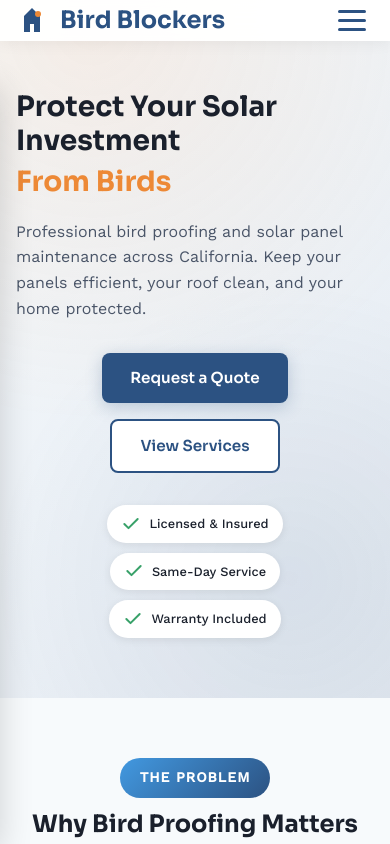
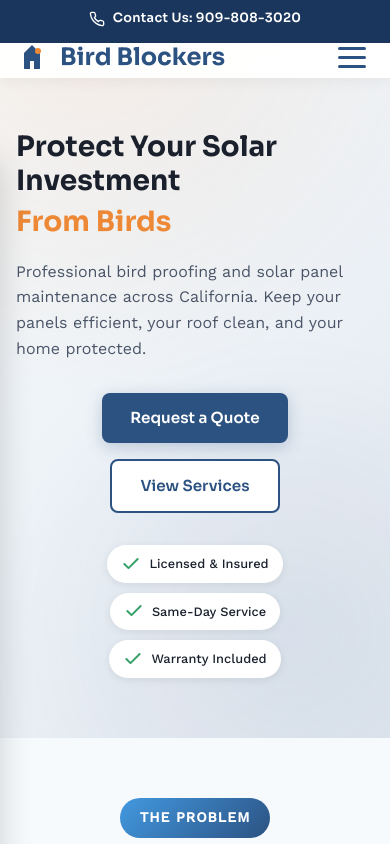
Before and after one commit to 3lue7hunder/Bird-Blockers, a plain HTML site: page index.html in a window 390 px wide. Shown: the top 844 px of the page. Drawn offline with nearby package versions, Linux system fonts and the light colour scheme.

Commit message:
Added Contact info

```diff
--- a/index.html
+++ b/index.html
@@ -11,6 +11,18 @@
     <link rel="stylesheet" href="styles.css">
 </head>
 <body>
+    <!-- Top Contact Bar -->
+    <div class="top-bar">
+        <div class="container">
+            <a href="tel:3853134670" class="top-bar-phone">
+                <svg width="16" height="16" viewBox="0 0 24 24" fill="none">
+                    <path d="M22 16.92v3a2 2 0 01-2.18 2 19.79 19.79 0 01-8.63-3.07 19.5 19.5 0 01-6-6A19.79 19.79 0 012.12 4.18 2 2 0 014.11 2h3a2 2 0 012 1.72c.127.96.361 1.903.7 2.81a2 2 0 01-.45 2.11L8.09 9.91a16 16 0 006 6l1.27-1.27a2 2 0 012.11-.45c.907.339 1.85.573 2.81.7A2 2 0 0122 16.92z" stroke="currentColor" stroke-width="2" stroke-linecap="round" stroke-linejoin="round"/>
+                </svg>
+                Contact Us: 909-808-3020
+            </a>
+        </div>
+    </div>
+
     <!-- Navigation -->
     <nav class="navbar" id="navbar">
         <div class="container nav-container">
@@ -464,7 +476,7 @@
                         <div class="form-row">
                             <div class="form-group">
                                 <label for="phone">Phone Number *</label>
-                                <input type="tel" id="phone" name="phone" required>
+                                <input type="tel" id="phone" name="phone" maxlength="12" required>
                             </div>
 
                             <div class="form-group">
@@ -560,7 +572,7 @@
 
             <div class="footer-bottom">
                 <p>&copy; 2026 Bird Blockers. All rights reserved.</p>
-                <p>Serving California homeowners with professional solar panel protection.</p>
+                <p>Serving California homeowners with professional solar panel protection</p>
             </div>
         </div>
     </footer>
--- a/script.js
+++ b/script.js
@@ -208,6 +208,24 @@ emailInput.addEventListener('blur', function () {
     this.style.borderColor = emailRegex.test(this.value) ? 'var(--success)' : 'var(--error)';
 });
 
+// Auto-format phone number as xxx-xxx-xxxx while typing
+phoneInput.addEventListener('input', function () {
+    // Strip everything except digits
+    let digits = this.value.replace(/\D/g, '');
+
+    // Limit to 10 digits
+    digits = digits.substring(0, 10);
+
+    // Apply xxx-xxx-xxxx mask
+    if (digits.length <= 3) {
+        this.value = digits;
+    } else if (digits.length <= 6) {
+        this.value = digits.slice(0, 3) + '-' + digits.slice(3);
+    } else {
+        this.value = digits.slice(0, 3) + '-' + digits.slice(3, 6) + '-' + digits.slice(6);
+    }
+});
+
 phoneInput.addEventListener('blur', function () {
     const digits = this.value.replace(/\D/g, '');
     this.style.borderColor = digits.length >= 10 ? 'var(--success)' : 'var(--error)';
--- a/styles.css
+++ b/styles.css
@@ -106,12 +106,48 @@ section {
 }
 
 /* ===================================
+   Top Contact Bar
+   =================================== */
+
+.top-bar {
+    background: var(--primary-dark);
+    padding: 10px 0;
+    text-align: center;
+    position: fixed;
+    top: 0;
+    left: 0;
+    right: 0;
+    z-index: 1001;
+}
+
+.top-bar-phone {
+    display: inline-flex;
+    align-items: center;
+    gap: 8px;
+    color: white;
+    text-decoration: none;
+    font-size: 0.95rem;
+    font-weight: 600;
+    font-family: var(--font-heading);
+    letter-spacing: 0.3px;
+    transition: opacity 0.2s ease;
+}
+
+.top-bar-phone:hover {
+    opacity: 0.85;
+}
+
+.top-bar-phone svg {
+    flex-shrink: 0;
+}
+
+/* ===================================
    Navigation
    =================================== */
 
 .navbar {
     position: fixed;
-    top: 0;
+    top: 41px; /* height of top bar */
     left: 0;
     right: 0;
     background: rgba(255, 255, 255, 0.95);
@@ -253,7 +289,7 @@ section {
     min-height: 100vh;
     display: flex;
     align-items: center;
-    padding-top: 100px;
+    padding-top: 160px; /* top bar + navbar height */
     overflow: hidden;
 }
 
@@ -1124,18 +1160,31 @@ section {
 }
 
 @media (max-width: 768px) {
-    /* Improved container padding for mobile */
     .container {
         padding: 0 20px;
     }
 
-    /* Navigation */
+    /* Top bar adjustments for mobile */
+    .top-bar {
+        padding: 8px 0;
+    }
+
+    .top-bar-phone {
+        font-size: 0.875rem;
+    }
+
+    /* Navbar sits below top bar */
+    .navbar {
+        top: 37px;
+    }
+
+    /* Mobile menu needs to account for top bar + navbar */
     .nav-menu {
         position: fixed;
-        top: 80px;
+        top: 117px; /* top bar + navbar height */
         left: -100%;
         width: 100%;
-        height: calc(100vh - 80px);
+        height: calc(100vh - 117px);
         background: white;
         flex-direction: column;
         padding: 48px 24px;
@@ -1164,10 +1213,9 @@ section {
         transform: rotate(-45deg) translate(6px, -6px);
     }
 
-    /* Hero Section - Mobile Optimized */
     .hero {
         min-height: auto;
-        padding-top: 100px;
+        padding-top: 140px;
         padding-bottom: 80px;
     }
 
@@ -1215,7 +1263,6 @@ section {
         display: none;
     }
 
-    /* Section Headers - Mobile Optimized */
     .section-header {
         margin-bottom: 40px;
         text-align: center;
@@ -1235,7 +1282,6 @@ section {
         margin-bottom: 12px;
     }
 
-    /* Problem Cards - Mobile Optimized */
     .problems-grid {
         grid-template-columns: 1fr;
         gap: 20px;
@@ -1261,7 +1307,6 @@ section {
         line-height: 1.5;
     }
 
-    /* Services Section - Mobile Optimized */
     .service-intro {
         margin-bottom: 48px;
         padding: 0 10px;
@@ -1325,7 +1370,6 @@ section {
         font-size: 0.95rem;
     }
 
-    /* Gallery - Mobile Optimized */
     .gallery-grid {
         grid-template-columns: 1fr;
         gap: 24px;
@@ -1343,7 +1387,6 @@ section {
         font-size: 0.9rem;
     }
 
-    /* Quote Form - Mobile Optimized */
     .form-row {
         grid-template-columns: 1fr;
     }
@@ -1368,7 +1411,6 @@ section {
         padding: 12px 16px;
     }
 
-    /* About Section - Mobile Optimized */
     .about-stats {
         grid-template-columns: repeat(2, 1fr);
         gap: 20px;
@@ -1393,7 +1435,6 @@ section {
         font-size: 0.9rem;
     }
 
-    /* Footer - Mobile Optimized */
     .footer-links {
         grid-template-columns: 1fr;
         gap: 32px;
@@ -1451,14 +1492,16 @@ section {
         --section-padding: 60px;
     }
 
-    /* Container - tighter on small phones */
     .container {
         padding: 0 16px;
     }
 
-    /* Hero Section */
+    .top-bar-phone {
+        font-size: 0.8rem;
+    }
+
     .hero {
-        padding-top: 90px;
+        padding-top: 130px;
         padding-bottom: 60px;
     }
 
@@ -1476,7 +1519,6 @@ section {
         padding: 8px 14px;
     }
 
-    /* Typography adjustments */
     .section-header h2 {
         font-size: 1.5rem;
     }
@@ -1485,7 +1527,6 @@ section {
         font-size: 0.95rem;
     }
 
-    /* Buttons */
     .btn:not(.hero-buttons .btn) {
         width: 100%;
         justify-content: center;
@@ -1496,7 +1537,6 @@ section {
         padding: 12px 28px;
     }
 
-    /* Problem Cards */
     .problem-card {
         padding: 20px 16px;
         gap: 14px;
@@ -1520,7 +1560,6 @@ section {
         font-size: 0.875rem;
     }
 
-    /* Services */
     .service-item {
         gap: 16px;
         margin-bottom: 32px;
@@ -1558,7 +1597,6 @@ section {
         font-size: 0.9rem;
     }
 
-    /* Gallery */
     .gallery-grid {
         gap: 20px;
     }
@@ -1575,7 +1613,6 @@ section {
         font-size: 0.875rem;
     }
 
-    /* Forms */
     .quote-form {
         padding: 24px 16px;
     }
@@ -1595,7 +1632,6 @@ section {
         padding: 10px 14px;
     }
 
-    /* Footer */
     .footer-brand p {
         font-size: 0.9rem;
     }
```
